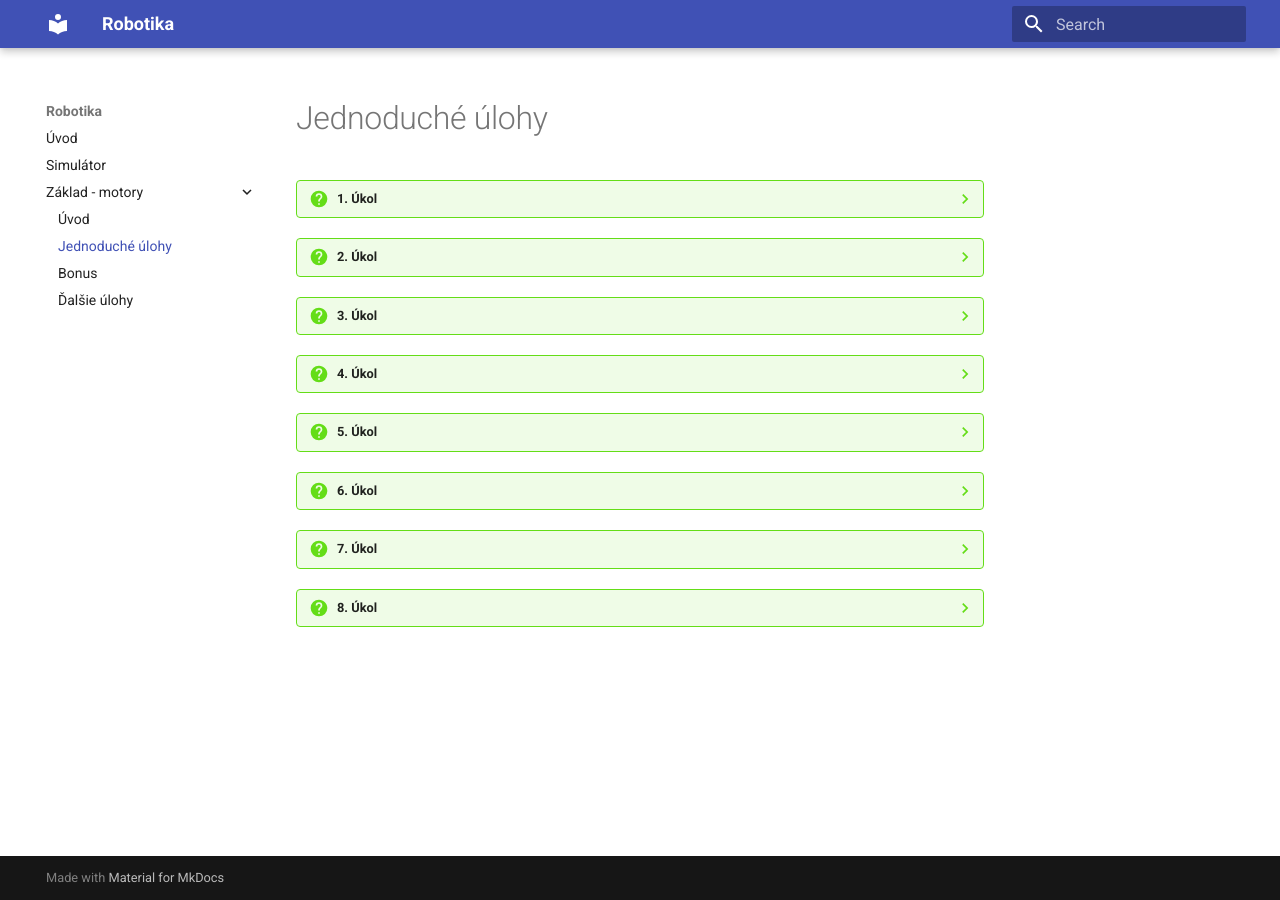
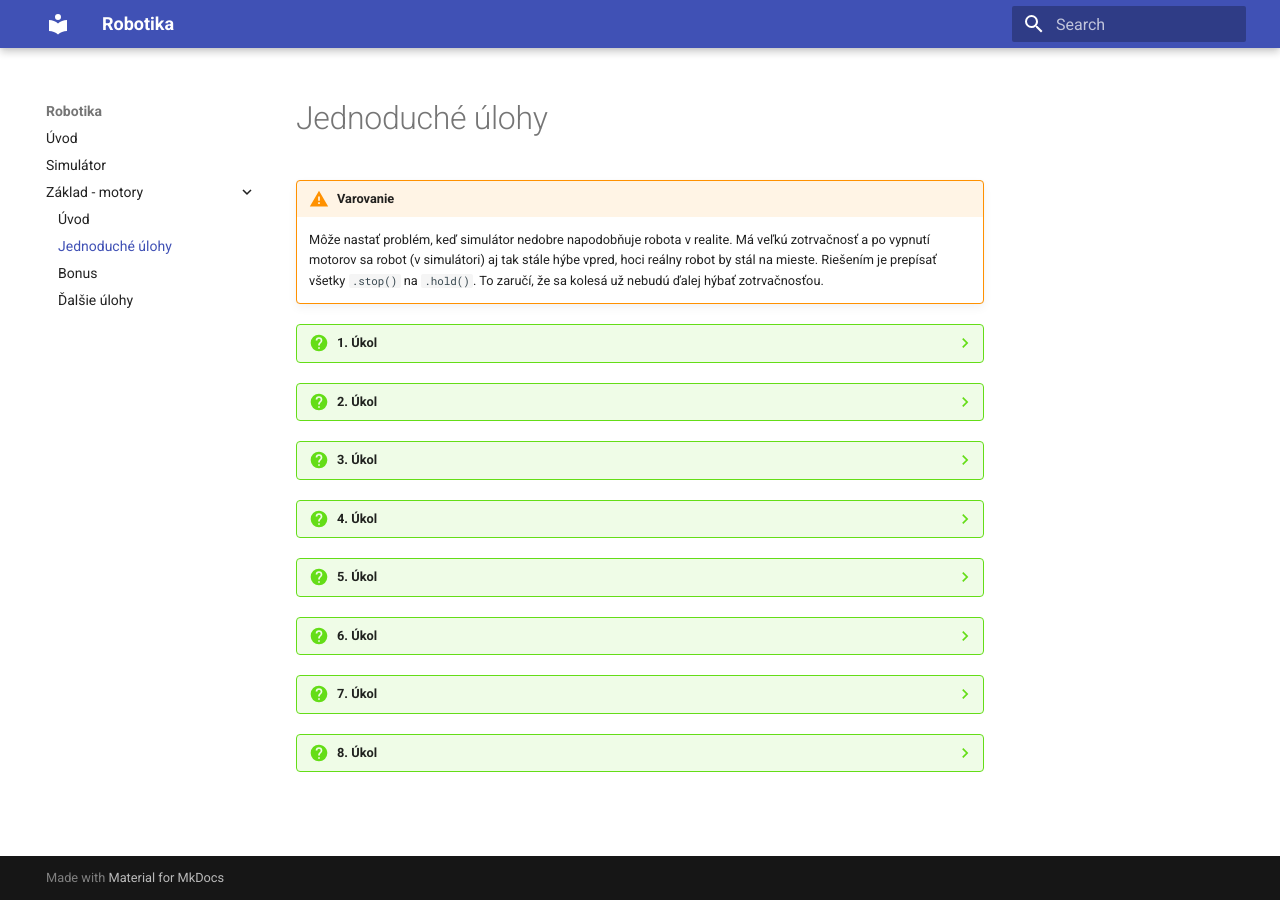
Before and after one commit to vargac/Brno-SDB-Robotika, an MkDocs documentation site: the page built from docs/2motors/simple.md, in a window 1280 px wide. Built offline with MkDocs 1.6.1 and Material for MkDocs 9.7.7, drawn with Linux system fonts in a browser that asks for light colours.

Commit message:
Use `hold` instead of `stop`

````diff
--- a/docs/2motors/15_for_in_iterator.py
+++ b/docs/2motors/15_for_in_iterator.py
@@ -15,6 +15,6 @@
     lavy_motor.run( 360 )
     pravy_motor.run( 360 )
     wait( i * 500 ) # `*` znamená násobenie
-    lavy_motor.stop()
-    pravy_motor.stop()
+    lavy_motor.hold()
+    pravy_motor.hold()
     wait( 100 )
--- a/docs/2motors/simple.md
+++ b/docs/2motors/simple.md
@@ -1,4 +1,11 @@
 # Jednoduché úlohy
+
+!!! warning "Varovanie"
+    Môže nastať problém, keď simulátor nedobre napodobňuje robota v realite.
+    Má veľkú zotrvačnosť a po vypnutí motorov sa robot (v simulátori) aj tak
+    stále hýbe vpred, hoci reálny robot by stál na mieste. Riešením je
+    prepísať všetky `.stop()` na `.hold()`. To zaručí, že sa kolesá už
+    nebudú ďalej hýbať zotrvačnosťou.
 
 ??? question "1. Úkol"
     ``` py linenums="1"
````
Also changed, not shown: docs/2motors/13_for_in.py (+8 -8 lines), docs/2motors/lesson.md (+6 -0 lines).
